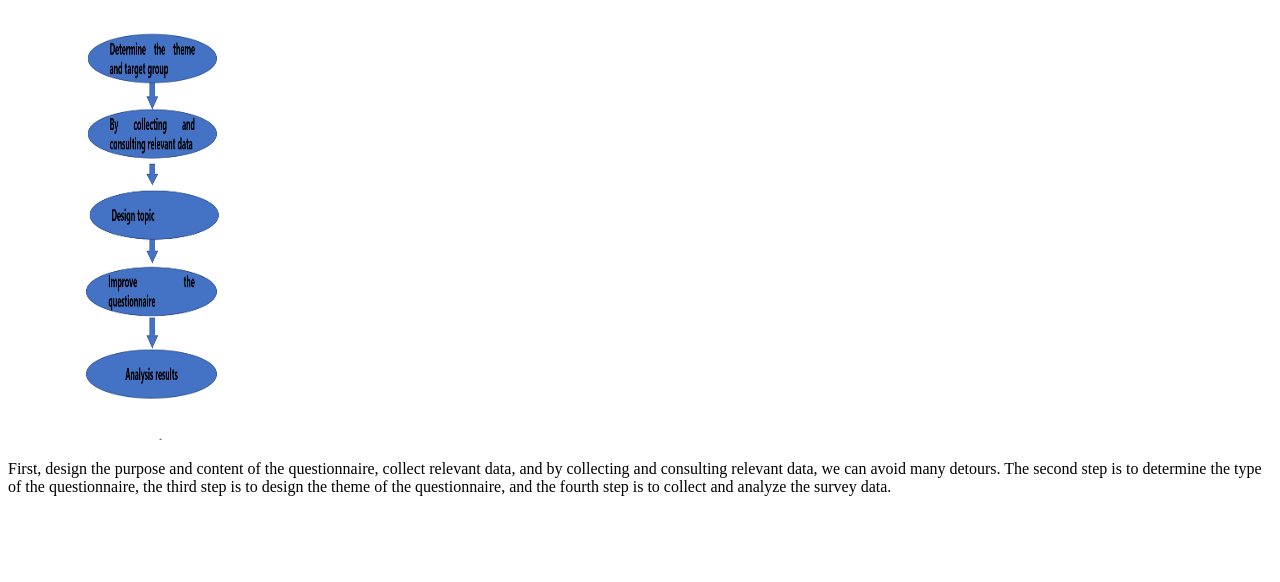
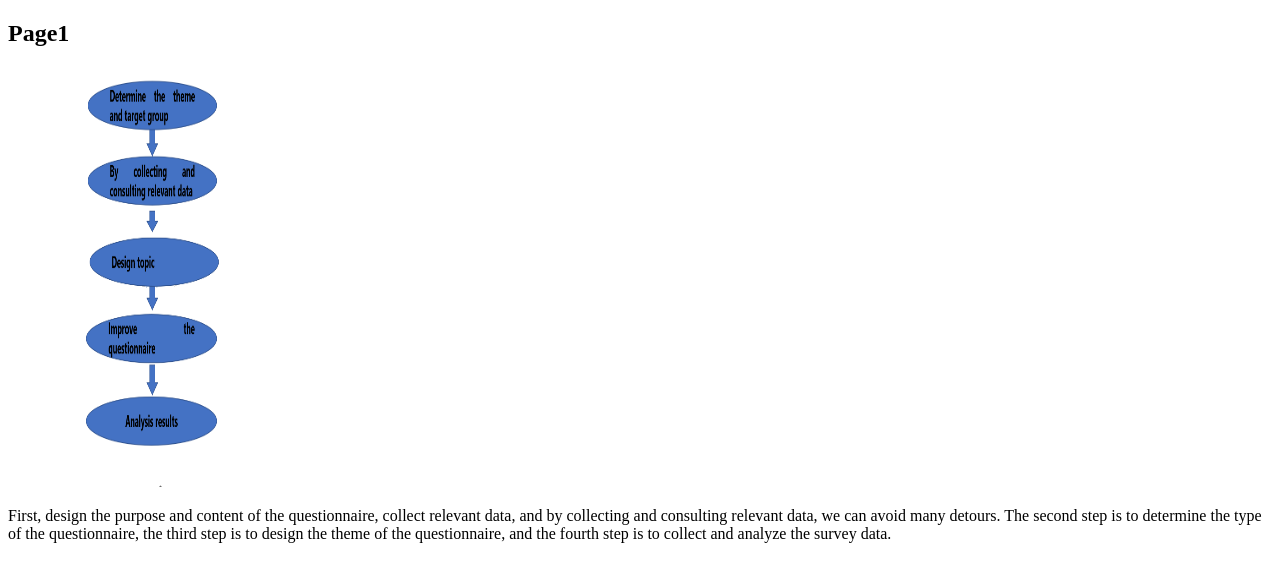
Before and after one commit to ChenShaoxin666/ICT523, a plain HTML site: page index2.html in a window 1280 px wide. Drawn offline with Linux system fonts and the light colour scheme.

Commit message:
Update index2.html

```diff
--- a/index2.html
+++ b/index2.html
@@ -6,7 +6,7 @@
 </head>
 <body>
 
-<h2></h2>
+<h2>Page1</h2>
 <img border="0" src="images1/3.png" alt="Pulpit1 rock" width="304" height="420">
  <p>First, design the purpose and content of the questionnaire, collect relevant data, and by collecting and consulting relevant data, we can avoid many detours. The second step is to determine the type of the questionnaire, the third step is to design the theme of the questionnaire, and the fourth step is to collect and analyze the survey data.
 </p>
```
